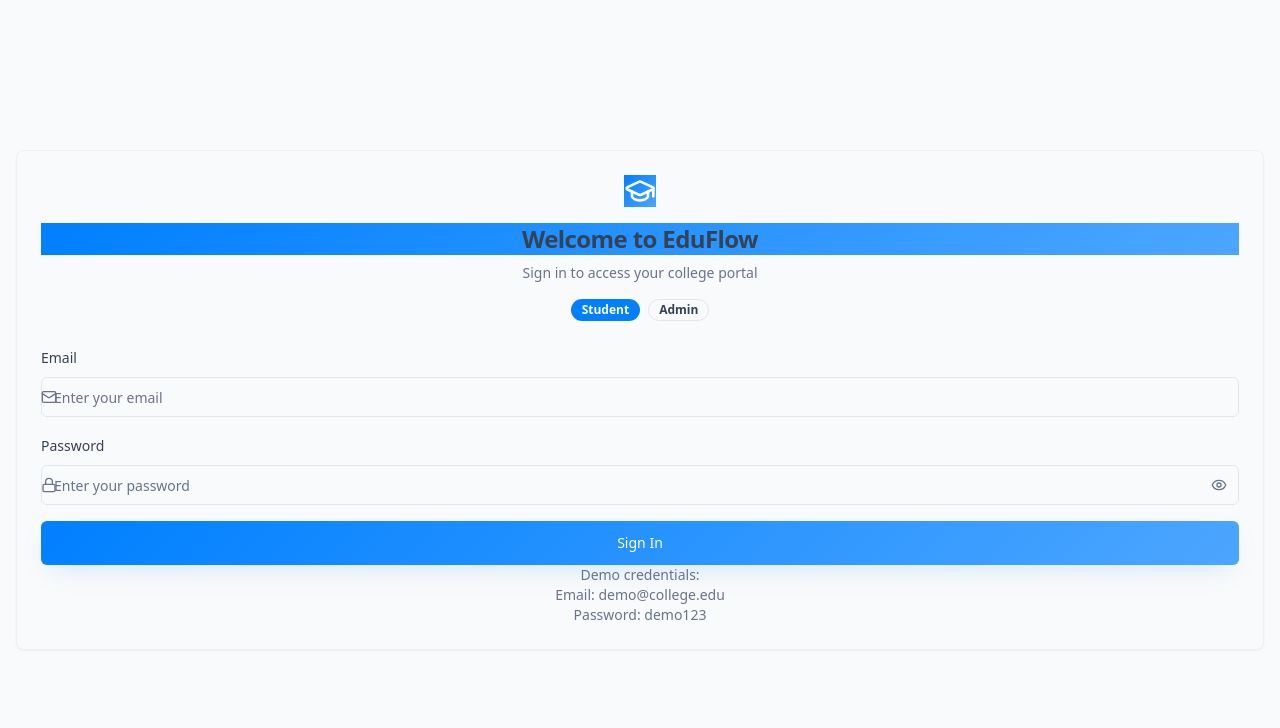
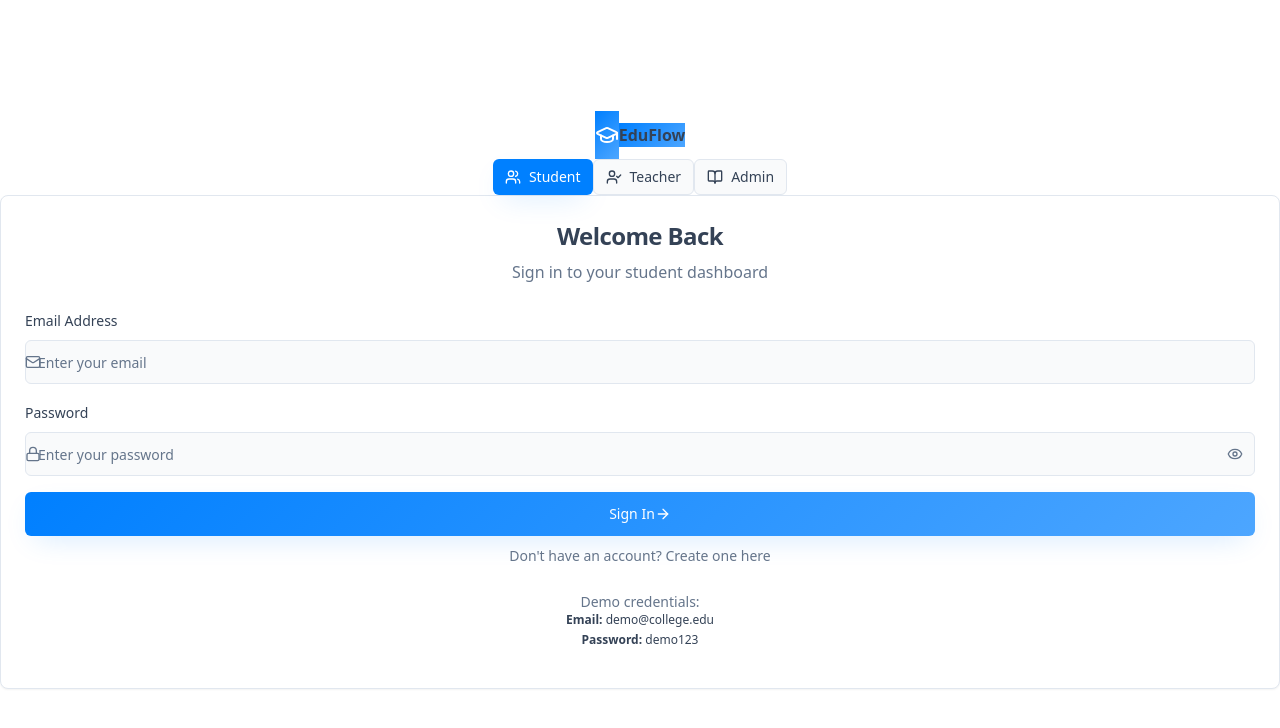
Before and after one commit to gk-gaurav-gk/campus-central-app, a React (Vite) app: page / in a window 1280 px wide. Shown: the top 728 px of the page. Built offline with nearby package versions, Linux system fonts and the light colour scheme.

Commit message:
Implement UI redesign plan
Implement the UI redesign plan as outlined in the previous message. This includes authentication, dashboard, and feature implementations.

```diff
--- a/src/components/auth/LoginForm.jsx
+++ b/src/components/auth/LoginForm.jsx
@@ -1,5 +1,5 @@
 import React, { useState } from 'react';
-import { Eye, EyeOff, Mail, Lock, GraduationCap } from 'lucide-react';
+import { Eye, EyeOff, Mail, Lock, GraduationCap, Users, UserCheck, BookOpen, ArrowRight } from 'lucide-react';
 import { Button } from '@/components/ui/button';
 import { Input } from '@/components/ui/input';
 import { Label } from '@/components/ui/label';
@@ -7,9 +7,12 @@ import { Card, CardContent, CardDescription, CardHeader, CardTitle } from '@/com
 import { Badge } from '@/components/ui/badge';
 
 const LoginForm = ({ onLogin, onRoleSwitch, currentRole = 'student' }) => {
+  const [isSignUp, setIsSignUp] = useState(false);
   const [formData, setFormData] = useState({
     email: '',
-    password: ''
+    password: '',
+    confirmPassword: '',
+    name: ''
   });
   const [showPassword, setShowPassword] = useState(false);
   const [isLoading, setIsLoading] = useState(false);
@@ -38,43 +41,127 @@ const LoginForm = ({ onLogin, onRoleSwitch, currentRole = 'student' }) => {
   };
 
   return (
-    <div className="min-h-screen flex items-center justify-center bg-gradient-to-br from-background via-primary/5 to-secondary/10 p-4">
-      <div className="w-full max-w-md">
-        <Card className="shadow-elegant backdrop-blur-sm bg-card/80 border-border/50">
-          <CardHeader className="text-center space-y-4">
-            <div className="mx-auto w-16 h-16 bg-gradient-primary rounded-xl flex items-center justify-center animate-float">
-              <GraduationCap className="h-8 w-8 text-white" />
+    <div className="min-h-screen bg-background flex">
+      {/* Left Panel - Welcome Back */}
+      <div className="hidden lg:flex lg:w-1/2 bg-gradient-primary flex-col justify-center items-center p-12 text-white relative overflow-hidden">
+        <div className="absolute inset-0 bg-gradient-to-br from-primary/20 to-primary-variant/30"></div>
+        <div className="relative z-10 text-center space-y-8 max-w-lg">
+          <div className="flex items-center justify-center space-x-3 mb-8">
+            <div className="w-16 h-16 bg-white/20 backdrop-blur-sm rounded-xl flex items-center justify-center animate-float">
+              <GraduationCap className="h-8 w-8" />
             </div>
-            <div>
-              <CardTitle className="text-2xl font-bold bg-gradient-primary bg-clip-text text-transparent">
-                Welcome to EduFlow
+            <h1 className="text-4xl font-bold">EduFlow</h1>
+          </div>
+
+          <div className="space-y-6">
+            <h2 className="text-3xl font-bold leading-tight">
+              {isSignUp ? 'Join Our Academic Community' : 'Welcome Back to Your Future'}
+            </h2>
+            <p className="text-lg text-white/90 leading-relaxed">
+              {isSignUp
+                ? 'Create your account to access our comprehensive education management system and unlock your academic potential'
+                : 'Continue your educational journey with our integrated platform designed for modern learning'
+              }
+            </p>
+          </div>
+
+          <div className="grid grid-cols-2 gap-6 mt-8">
+            <div className="bg-white/10 backdrop-blur-sm rounded-xl p-6 text-center hover:bg-white/15 transition-all duration-300">
+              <Users className="h-10 w-10 mx-auto mb-3" />
+              <p className="font-semibold text-lg">Students</p>
+              <p className="text-sm text-white/80">Track Progress & Learn</p>
+            </div>
+            <div className="bg-white/10 backdrop-blur-sm rounded-xl p-6 text-center hover:bg-white/15 transition-all duration-300">
+              <UserCheck className="h-10 w-10 mx-auto mb-3" />
+              <p className="font-semibold text-lg">Educators</p>
+              <p className="text-sm text-white/80">Teach & Inspire</p>
+            </div>
+          </div>
+
+          <div className="mt-8 p-6 bg-white/5 backdrop-blur-sm rounded-xl border border-white/10">
+            <p className="text-white/90 italic">
+              "Empowering education through technology, connecting minds across the digital classroom."
+            </p>
+          </div>
+        </div>
+      </div>
+
+      {/* Right Panel - Form */}
+      <div className="w-full lg:w-1/2 flex items-center justify-center p-8 bg-card">
+        <div className="w-full max-w-md space-y-6">
+          {/* Mobile Header */}
+          <div className="lg:hidden text-center space-y-4 mb-8">
+            <div className="flex items-center justify-center space-x-3">
+              <div className="w-12 h-12 bg-gradient-primary rounded-xl flex items-center justify-center">
+                <GraduationCap className="h-6 w-6 text-white" />
+              </div>
+              <h1 className="text-3xl font-bold bg-gradient-primary bg-clip-text text-transparent">EduFlow</h1>
+            </div>
+          </div>
+
+          {/* Role Selector */}
+          <div className="flex justify-center space-x-2 mb-6">
+            <Button
+              variant={currentRole === 'student' ? 'default' : 'outline'}
+              size="sm"
+              onClick={() => onRoleSwitch('student')}
+              className="flex items-center space-x-2"
+            >
+              <Users className="h-4 w-4" />
+              <span>Student</span>
+            </Button>
+            <Button
+              variant={currentRole === 'teacher' ? 'default' : 'outline'}
+              size="sm"
+              onClick={() => onRoleSwitch('teacher')}
+              className="flex items-center space-x-2"
+            >
+              <UserCheck className="h-4 w-4" />
+              <span>Teacher</span>
+            </Button>
+            <Button
+              variant={currentRole === 'admin' ? 'default' : 'outline'}
+              size="sm"
+              onClick={() => onRoleSwitch('admin')}
+              className="flex items-center space-x-2"
+            >
+              <BookOpen className="h-4 w-4" />
+              <span>Admin</span>
+            </Button>
+          </div>
+
+          <Card className="border-border shadow-elegant backdrop-blur-sm">
+            <CardHeader className="text-center space-y-2">
+              <CardTitle className="text-2xl font-bold">
+                {isSignUp ? 'Create Account' : 'Welcome Back'}
               </CardTitle>
-              <CardDescription className="mt-2">
-                Sign in to access your college portal
+              <CardDescription className="text-base">
+                {isSignUp
+                  ? `Join as a ${currentRole} and start your journey`
+                  : `Sign in to your ${currentRole} dashboard`
+                }
               </CardDescription>
+            </CardHeader>
+            <CardContent className="space-y-6">
+              <form onSubmit={handleSubmit} className="space-y-4">
+                {isSignUp && (
+                  <div className="space-y-2">
+                    <Label htmlFor="name" className="text-sm font-medium">Full Name</Label>
+                    <Input
+                      id="name"
+                      name="name"
+                      type="text"
+                      placeholder="Enter your full name"
+                      value={formData.name}
+                      onChange={handleInputChange}
+                      required
+                      className="h-11"
+                    />
                   </div>
-            <div className="flex gap-2 justify-center">
-              <Badge
-                variant={currentRole === 'student' ? 'default' : 'outline'}
-                className="cursor-pointer"
-                onClick={() => onRoleSwitch('student')}
-              >
-                Student
-              </Badge>
-              <Badge
-                variant={currentRole === 'admin' ? 'default' : 'outline'}
-                className="cursor-pointer"
-                onClick={() => onRoleSwitch('admin')}
-              >
-                Admin
-              </Badge>
-            </div>
-          </CardHeader>
+                )}
 
-          <CardContent>
-            <form onSubmit={handleSubmit} className="space-y-4">
                 <div className="space-y-2">
-                <Label htmlFor="email">Email</Label>
+                  <Label htmlFor="email" className="text-sm font-medium">Email Address</Label>
                   <div className="relative">
                     <Mail className="absolute left-3 top-1/2 transform -translate-y-1/2 text-muted-foreground h-4 w-4" />
                     <Input
@@ -85,53 +172,96 @@ const LoginForm = ({ onLogin, onRoleSwitch, currentRole = 'student' }) => {
                       value={formData.email}
                       onChange={handleInputChange}
                       required
-                    className="pl-10"
+                      className="pl-10 h-11"
                     />
                   </div>
                 </div>
 
                 <div className="space-y-2">
-                <Label htmlFor="password">Password</Label>
+                  <Label htmlFor="password" className="text-sm font-medium">Password</Label>
                   <div className="relative">
                     <Lock className="absolute left-3 top-1/2 transform -translate-y-1/2 text-muted-foreground h-4 w-4" />
                     <Input
                       id="password"
                       name="password"
-                    type={showPassword ? 'text' : 'password'}
+                      type={showPassword ? "text" : "password"}
                       placeholder="Enter your password"
                       value={formData.password}
                       onChange={handleInputChange}
                       required
-                    className="pl-10 pr-10"
+                      className="pl-10 pr-10 h-11"
                     />
                     <button
                       type="button"
                       onClick={() => setShowPassword(!showPassword)}
-                    className="absolute right-3 top-1/2 transform -translate-y-1/2 text-muted-foreground hover:text-foreground"
+                      className="absolute right-3 top-1/2 transform -translate-y-1/2 text-muted-foreground hover:text-foreground transition-colors"
                     >
                       {showPassword ? <EyeOff className="h-4 w-4" /> : <Eye className="h-4 w-4" />}
                     </button>
                   </div>
                 </div>
 
+                {isSignUp && (
+                  <div className="space-y-2">
+                    <Label htmlFor="confirmPassword" className="text-sm font-medium">Confirm Password</Label>
+                    <div className="relative">
+                      <Lock className="absolute left-3 top-1/2 transform -translate-y-1/2 text-muted-foreground h-4 w-4" />
+                      <Input
+                        id="confirmPassword"
+                        name="confirmPassword"
+                        type="password"
+                        placeholder="Confirm your password"
+                        value={formData.confirmPassword}
+                        onChange={handleInputChange}
+                        required
+                        className="pl-10 h-11"
+                      />
+                    </div>
+                  </div>
+                )}
+
                 <Button
                   type="submit"
-                variant="hero"
-                size="lg"
-                className="w-full"
+                  className="w-full h-11 bg-gradient-primary hover:opacity-90 transition-all duration-300 group"
                   disabled={isLoading}
                 >
-                {isLoading ? 'Signing in...' : 'Sign In'}
+                  {isLoading ? (
+                    'Processing...'
+                  ) : (
+                    <span className="flex items-center justify-center space-x-2">
+                      <span>{isSignUp ? 'Create Account' : 'Sign In'}</span>
+                      <ArrowRight className="h-4 w-4 group-hover:translate-x-1 transition-transform" />
+                    </span>
+                  )}
                 </Button>
               </form>
 
-            <div className="mt-6 text-center text-sm text-muted-foreground">
-              <p>Demo credentials:</p>
-              <p>Email: demo@college.edu</p>
-              <p>Password: demo123</p>
+              <div className="text-center">
+                <Button
+                  type="button"
+                  variant="link"
+                  onClick={() => setIsSignUp(!isSignUp)}
+                  className="text-sm text-muted-foreground hover:text-primary transition-colors"
+                >
+                  {isSignUp
+                    ? 'Already have an account? Sign in here'
+                    : "Don't have an account? Create one here"
+                  }
+                </Button>
               </div>
+
+              {!isSignUp && (
+                <div className="mt-6 p-4 bg-muted/30 rounded-lg text-center">
+                  <p className="text-sm text-muted-foreground mb-2">Demo credentials:</p>
+                  <div className="space-y-1 text-xs">
+                    <p><strong>Email:</strong> demo@college.edu</p>
+                    <p><strong>Password:</strong> demo123</p>
+                  </div>
+                </div>
+              )}
             </CardContent>
           </Card>
+        </div>
       </div>
     </div>
   );
```
Lines whose indentation alone changed are shown as unchanged.
